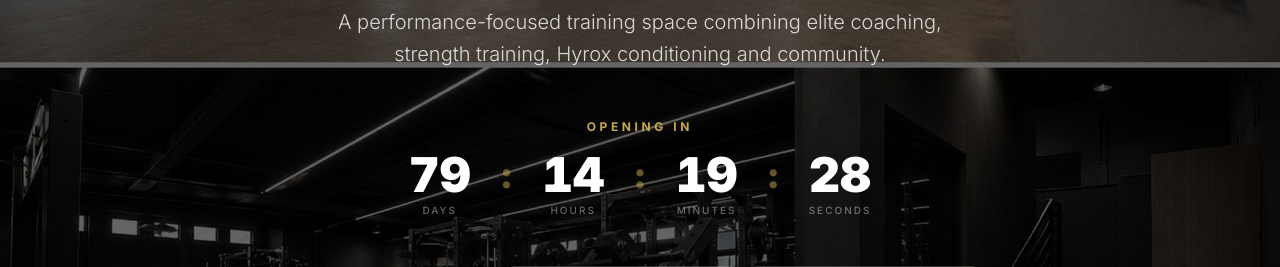
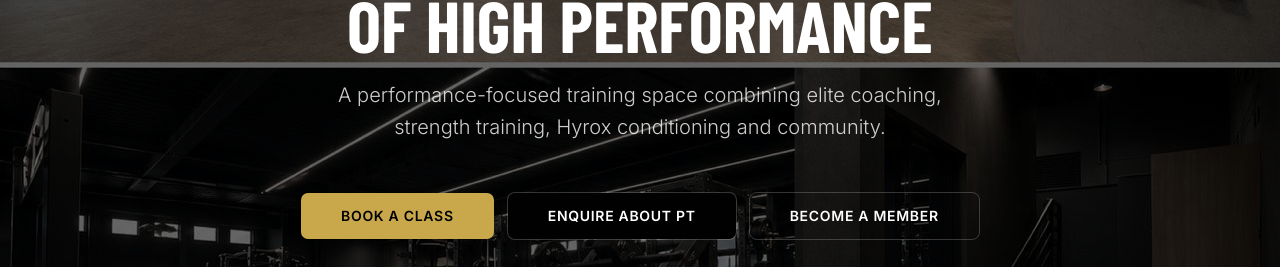
Before and after one commit to Mike-NourishApp/ROAR, a Next.js app: page / in a window 1280 px wide. Shown: the part 335-602 px from the top of the page. Built offline with nearby package versions, Linux system fonts and the light colour scheme; no server answers; a web font is replaced by a local one.

Commit message:
Remove countdown timer from hero
Co-Authored-By: Claude Fable 5 <noreply@anthropic.com>

```diff
--- a/src/components/hero.tsx
+++ b/src/components/hero.tsx
@@ -2,7 +2,6 @@
 
 import { useEffect, useRef } from "react";
 import Image from "next/image";
-import { Countdown } from "@/components/countdown";
 import { buttonVariants } from "@/components/ui/button";
 import { cn } from "@/lib/utils";
 
@@ -52,9 +51,6 @@ export function Hero() {
           A performance-focused training space combining elite coaching,
           strength training, Hyrox conditioning and community.
         </p>
-        <div className="mb-12">
-          <Countdown />
-        </div>
         <div className="flex flex-col items-center gap-3 sm:flex-row sm:justify-center">
           <a
             href="#timetable"
```
